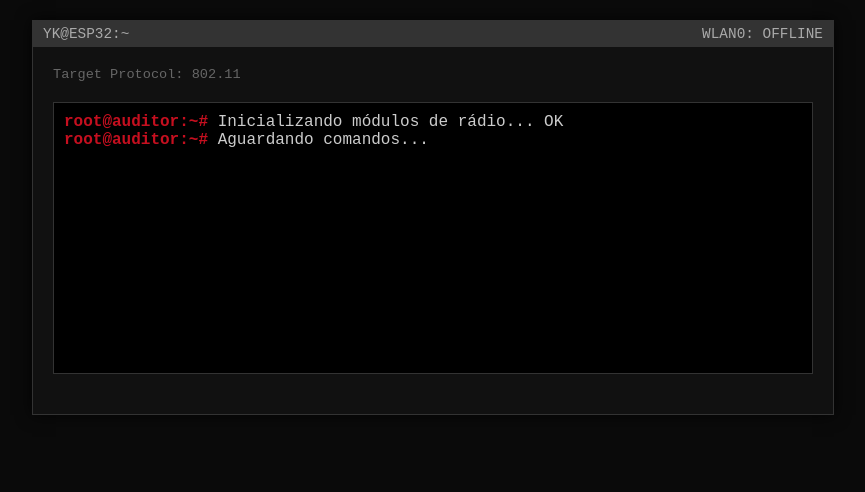
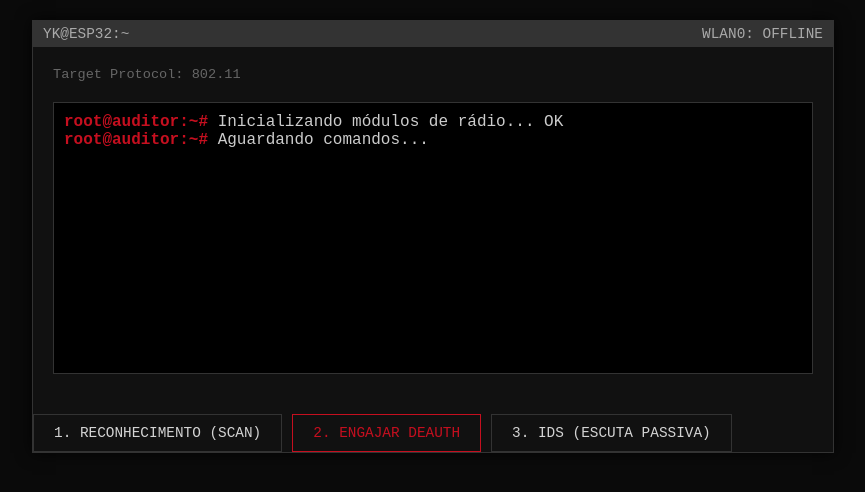
Before and after one commit to sntyuri/esp32-scan, a plain HTML site: page data/index.html in a window 1280 px wide. Shown: the whole page, without its empty margins (207-1072 px from the left). Drawn offline with Linux system fonts and the light colour scheme.

Commit message:
feat(ui): adiciona botoes interativos e script de simulacao de logs do terminal

```diff
--- a/data/index.html
+++ b/data/index.html
@@ -72,6 +72,42 @@
             color: var(--accent-red);
             font-weight: bold;
         }
+
+        /*area dos botões*/
+        .controls {
+            display: flex;
+            gap: 10px;
+        }
+
+        /* Estilo base dos botoes*/
+        button {
+            background-color: transparent;
+            color: var(--text-main);
+            border: 1px solid var(--border-color);
+            padding: 10px 20px;
+            font-family: inherit;
+            cursor: pointer;
+            text-transform: uppercase;
+            font-size: 0.9em;
+            transition: all 0.2s ease;
+        }
+
+        button:hover {
+            border-color: var(--text-main);
+            background-color: rgba(255, 255, 255, 0.05);
+        }
+
+        /* Botão de ataque/ação crítica */
+        .btn-danger {
+            color: var(--accent-red);
+            border-color: var(--accent-red);
+        }
+
+        .btn-danger:hover {
+            background-color: var(--accent-red);
+            color: #ffffff;
+            border-color: var(--accent-red);
+        }
     </style>
 </head>
 <body>
@@ -93,7 +129,48 @@
             </div>
 
             </div>
+            <div class="controls">
+                <button onclick="scanNetworks()">1. Reconhecimento (Scan)</button>
+                <button class="btn-danger" onclick="startDeauth()">2. Engajar Deauth</button>
+                <button onclick="startMonitor()">3. IDS (Escuta Passiva)</button>
+            </div>
         </div>
+    <script>
+        const consoleOut = document.getElementById('console');
 
+        // função que escreve no no terminal
+        function logToConsole(message, type = 'info') {
+            const time = new Date().toLocaleTimeString('pt-BR', { hour12: false });
+            let prefix = `<span class="prompt">root@auditor:~#</span>`;
+            let color = '#cccccc';
+
+            if (type === 'danger') color = 'var(--accent-red)';
+            if (type === 'success') color = '#4caf50';
+            if (type === 'warning') color = '#ffeb3b';
+
+            const newLine = document.createElement('div');
+            newLine.innerHTML = `${prefix} [${time}] <span style="color: ${color}">${message}</span>`;
+
+            consoleOut.appendChild(newLine);
+            consoleOut.scrollTop = consoleOut.scrollHeight; // Auto-scroll para a última linha
+        }
+
+        // Funções temporárias para teste (depois isso sera conectado ao C++)
+        function scanNetworks() {
+            logToConsole('Iniciando varredura 802.11...', 'info');
+            setTimeout(() => logToConsole('Rede: "Visitantes" | PWR: -65dBm', 'success'), 1000);
+            setTimeout(() => logToConsole('Rede: "Admin_Corp" | PWR: -40dBm', 'success'), 1800);
+        }
+
+        function startDeauth() {
+            logToConsole('ALVO SELECIONADO: "Admin_Corp"', 'warning');
+            logToConsole('Injetando pacotes de desautenticação...', 'danger');
+        }
+
+        function startMonitor() {
+            logToConsole('Alterando interface para MODO MONITOR...', 'info');
+            setTimeout(() => logToConsole('Escutando tráfego passivamente...', 'warning'), 1500);
+        }
+    </script>
 </body>
 </html>
```
